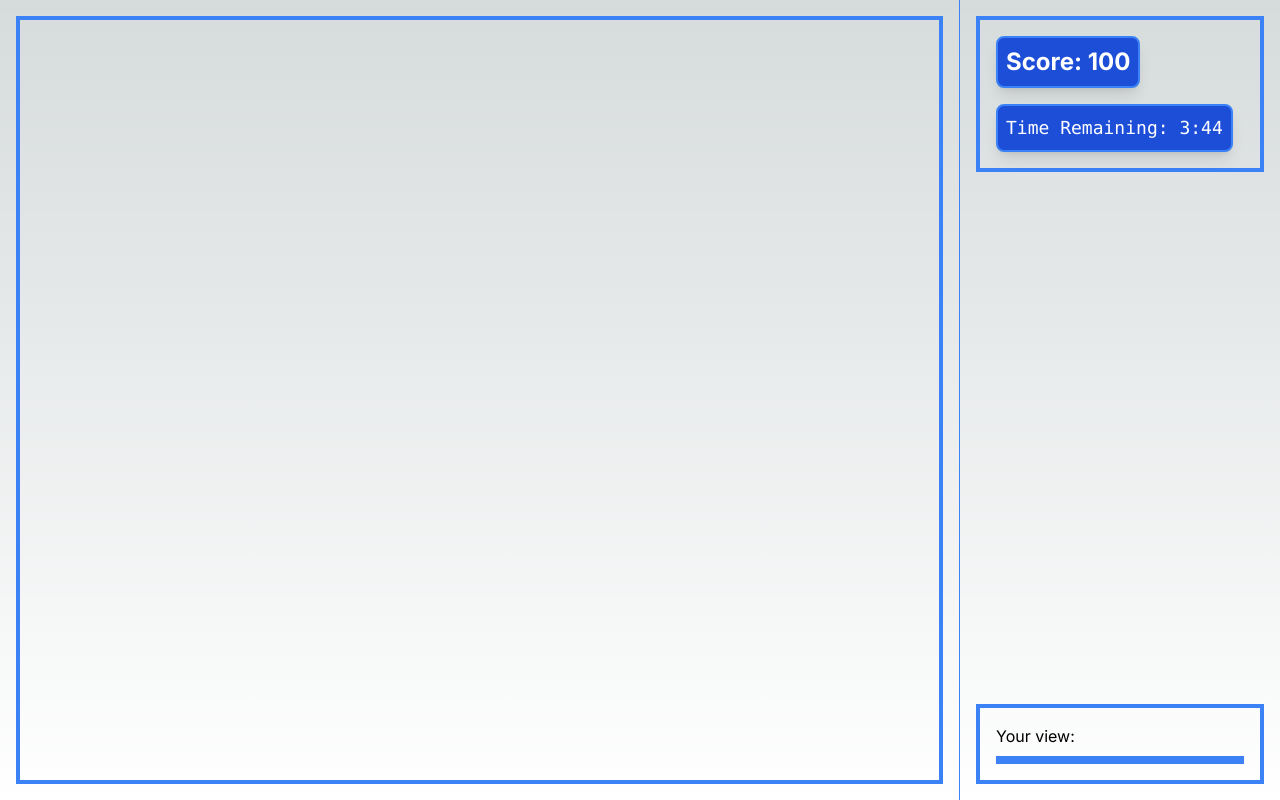
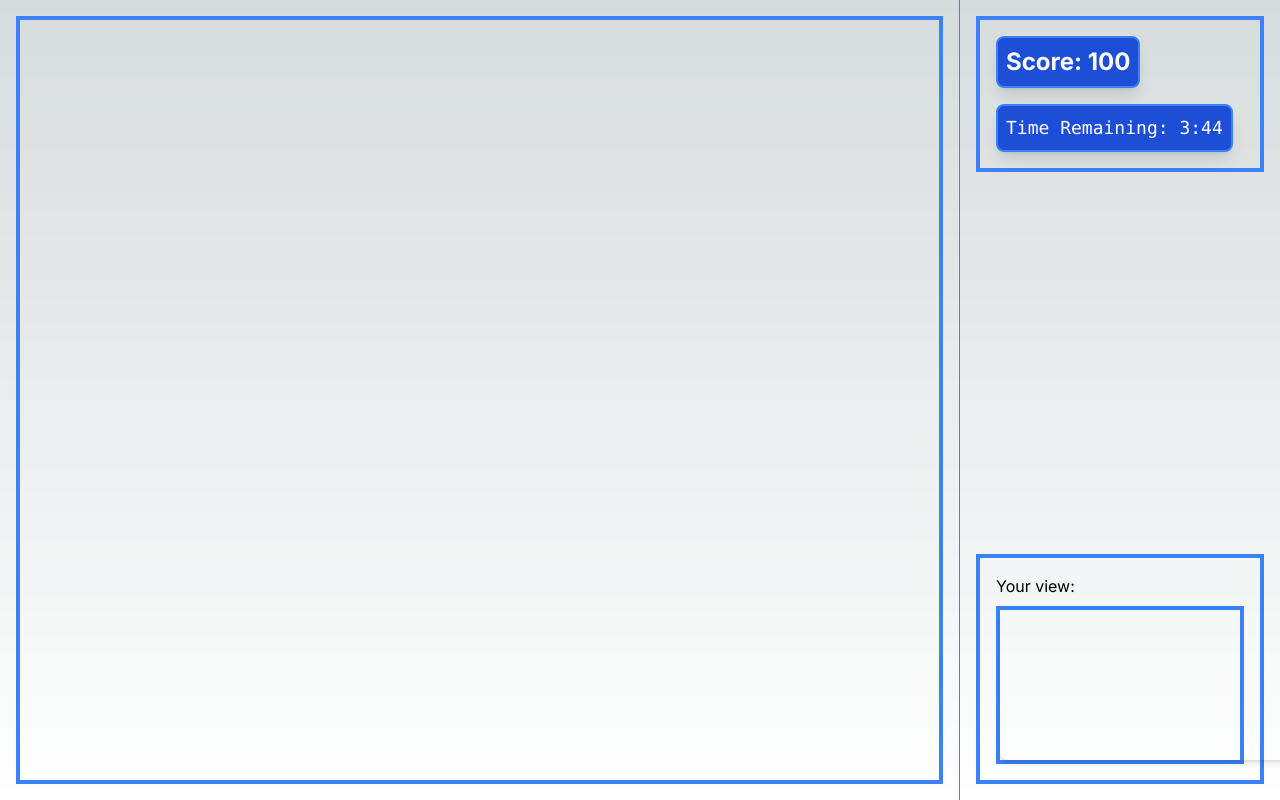
Before and after one commit to justhowww/mbed-final-project, a Next.js app in the folder air-basket/: page / in a window 1280 px wide. Built offline with nearby package versions, Linux system fonts and the light colour scheme; no server answers; what @tensorflow/tfjs-backend-wasm would draw is missing.

Commit message:
try to move to page

```diff
--- a/air-basket/app/components/cam.tsx
+++ b/air-basket/app/components/cam.tsx
@@ -7,7 +7,7 @@ import { useAnimationFrame } from "../lib/hook/_useAnimationFrame";
 import GE from "../lib/gesture/_fivefingers";
 import { setupCanvas, setupVideo } from "../lib/_setup";
 
-export default function Cam() {
+export default function Cam(setupDetector: any) {
   const detectorRef = useRef<any>();
   const videoRef = useRef<HTMLVideoElement>();
   // const [ctx, setCtx] = useState<CanvasRenderingContext2D>();
@@ -16,7 +16,7 @@ export default function Cam() {
     async function initialize() {
       videoRef.current = (await setupVideo()) as HTMLVideoElement;
       const ctx = await setupCanvas(videoRef.current);
-      // detectorRef.current = await setupDetector();
+      detectorRef.current = await setupDetector();
       // setCtx(ctx || undefined);
     }
     initialize();
@@ -53,10 +53,10 @@ export default function Cam() {
 
   return (
     <div className="mt-2 border-4 border-blue-500 ">
-      {/* <canvas
+      <canvas
         className="transform scaleX(-1) z-10 rounded-lg shadow-md "
         id="canvas"
-      ></canvas> */}
+      ></canvas>
       <video
         className="hidden transform scaleX(-1) "
         id="video"
--- a/air-basket/app/page.tsx
+++ b/air-basket/app/page.tsx
@@ -1,9 +1,23 @@
 import * as tfjsWasm from "@tensorflow/tfjs-backend-wasm";
+import {
+  createDetector,
+  SupportedModels,
+} from "@tensorflow-models/hand-pose-detection";
 import Cam from "@/app/components/cam";
 tfjsWasm.setWasmPaths(
   `https://cdn.jsdelivr.net/npm/@tensorflow/tfjs-backend-wasm`
 );
 export default function Home() {
+  async function setupDetector() {
+    const model = SupportedModels.MediaPipeHands;
+    const detector = await createDetector(model, {
+      runtime: "mediapipe",
+      maxHands: 2,
+      solutionPath: "https://cdn.jsdelivr.net/npm/@mediapipe/hands",
+    });
+
+    return detector;
+  }
   return (
     <div className="flex h-screen">
       <div className="flex flex-col w-3/4 p-4 border-r border-blue-500">
@@ -21,7 +35,7 @@ export default function Home() {
         <div className="flex-grow" />
         <div className="p-4 border-4 border-blue-500">
           <h2>Your view:</h2>
-          <Cam />
+          <Cam setupDetector={setupDetector} />
         </div>
       </div>
     </div>
```
Also changed, not shown: air-basket/app/lib/_setup.js (+0 -15 lines).
